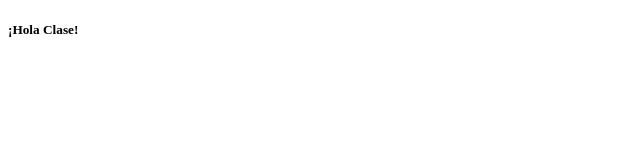
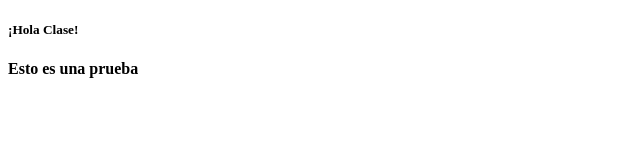
Before and after one commit to JuanHdz23/PruebaHTML, a plain HTML site: page index.html in a window 1280 px wide. Shown: the whole page, without its empty margins (0-640 px from the left). Drawn offline with Linux system fonts and the light colour scheme.

Commit message:
Etiqueta prueba

```diff
--- a/index.html
+++ b/index.html
@@ -9,6 +9,7 @@
 
 <body>
     <h5>¡Hola Clase!</h5>
+    <h4>Esto es una prueba</h4>
 </body>
 
 </html>
```
